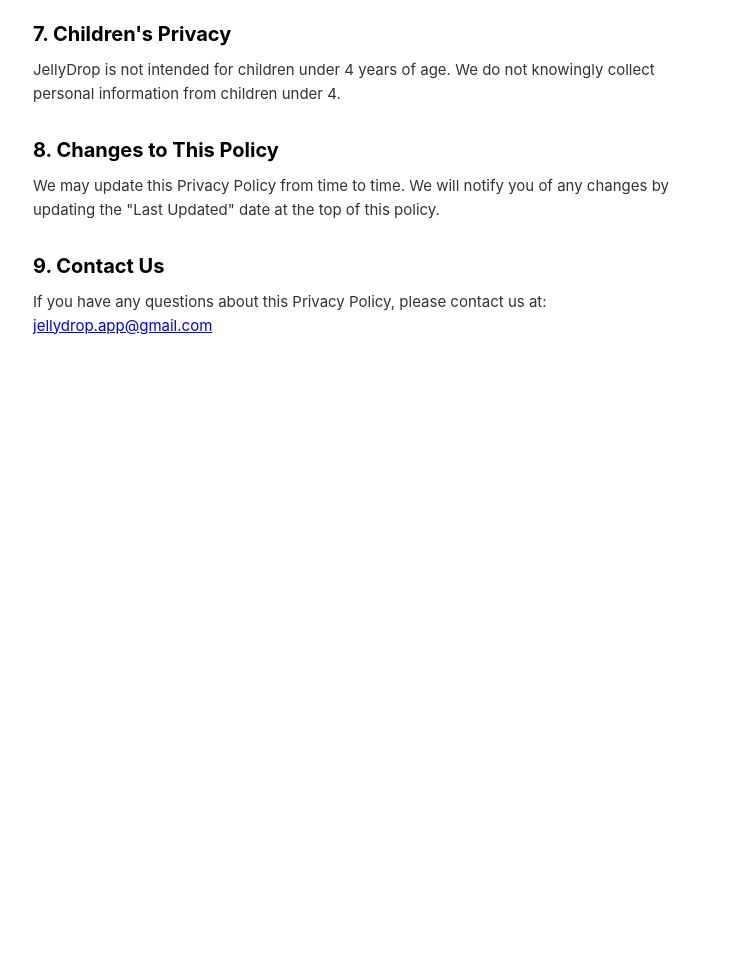
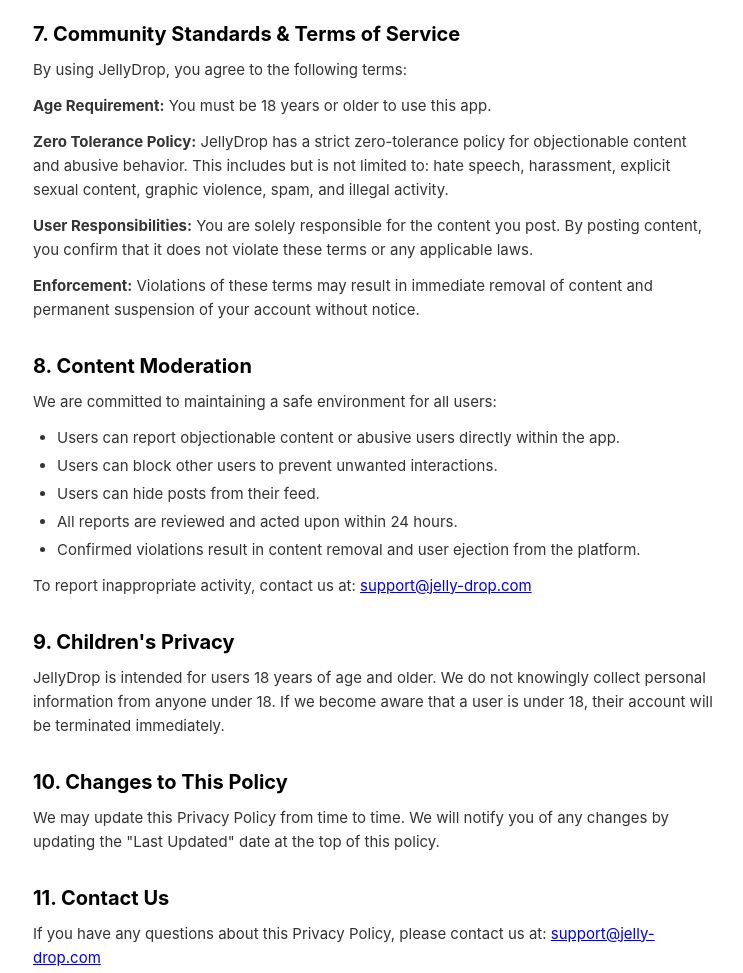
Before and after one commit to chelsh/jellydrop, a plain HTML site: page index.html in a window 1280 px wide. Shown: the part 1340-2313 px from the top of the page, without its empty margins (267-1010 px from the left). Before the commit the page ends 1714 px from the top, so only its background shows below. Drawn offline with Linux system fonts and the light colour scheme.

Commit message:
Update privacy policy with community standards and content moderation

```diff
--- a/index.html
+++ b/index.html
@@ -17,7 +17,7 @@
 </head>
 <body>
   <h1>Privacy Policy</h1>
-  <p class="last-updated">Last Updated: March 27, 2026</p>
+  <p class="last-updated">Last Updated: April 22, 2026</p>
 
   <p>JellyDrop ("we", "our", or "us") is committed to protecting your privacy. This Privacy Policy explains how we collect, use, and safeguard your information when you use our mobile application.</p>
 
@@ -54,13 +54,31 @@
     <li>Opt out of providing an email address</li>
   </ul>
 
-  <h2>7. Children's Privacy</h2>
-  <p>JellyDrop is not intended for children under 4 years of age. We do not knowingly collect personal information from children under 4.</p>
+  <h2>7. Community Standards &amp; Terms of Service</h2>
+  <p>By using JellyDrop, you agree to the following terms:</p>
+  <p><strong>Age Requirement:</strong> You must be 18 years or older to use this app.</p>
+  <p><strong>Zero Tolerance Policy:</strong> JellyDrop has a strict zero-tolerance policy for objectionable content and abusive behavior. This includes but is not limited to: hate speech, harassment, explicit sexual content, graphic violence, spam, and illegal activity.</p>
+  <p><strong>User Responsibilities:</strong> You are solely responsible for the content you post. By posting content, you confirm that it does not violate these terms or any applicable laws.</p>
+  <p><strong>Enforcement:</strong> Violations of these terms may result in immediate removal of content and permanent suspension of your account without notice.</p>
 
-  <h2>8. Changes to This Policy</h2>
+  <h2>8. Content Moderation</h2>
+  <p>We are committed to maintaining a safe environment for all users:</p>
+  <ul>
+    <li>Users can report objectionable content or abusive users directly within the app.</li>
+    <li>Users can block other users to prevent unwanted interactions.</li>
+    <li>Users can hide posts from their feed.</li>
+    <li>All reports are reviewed and acted upon within 24 hours.</li>
+    <li>Confirmed violations result in content removal and user ejection from the platform.</li>
+  </ul>
+  <p>To report inappropriate activity, contact us at: <a href="mailto:support@jelly-drop.com">support@jelly-drop.com</a></p>
+
+  <h2>9. Children's Privacy</h2>
+  <p>JellyDrop is intended for users 18 years of age and older. We do not knowingly collect personal information from anyone under 18. If we become aware that a user is under 18, their account will be terminated immediately.</p>
+
+  <h2>10. Changes to This Policy</h2>
   <p>We may update this Privacy Policy from time to time. We will notify you of any changes by updating the "Last Updated" date at the top of this policy.</p>
 
-  <h2>9. Contact Us</h2>
-  <p>If you have any questions about this Privacy Policy, please contact us at: <a href="mailto:jellydrop.app@gmail.com">jellydrop.app@gmail.com</a></p>
+  <h2>11. Contact Us</h2>
+  <p>If you have any questions about this Privacy Policy, please contact us at: <a href="mailto:support@jelly-drop.com">support@jelly-drop.com</a></p>
 </body>
 </html>
```
